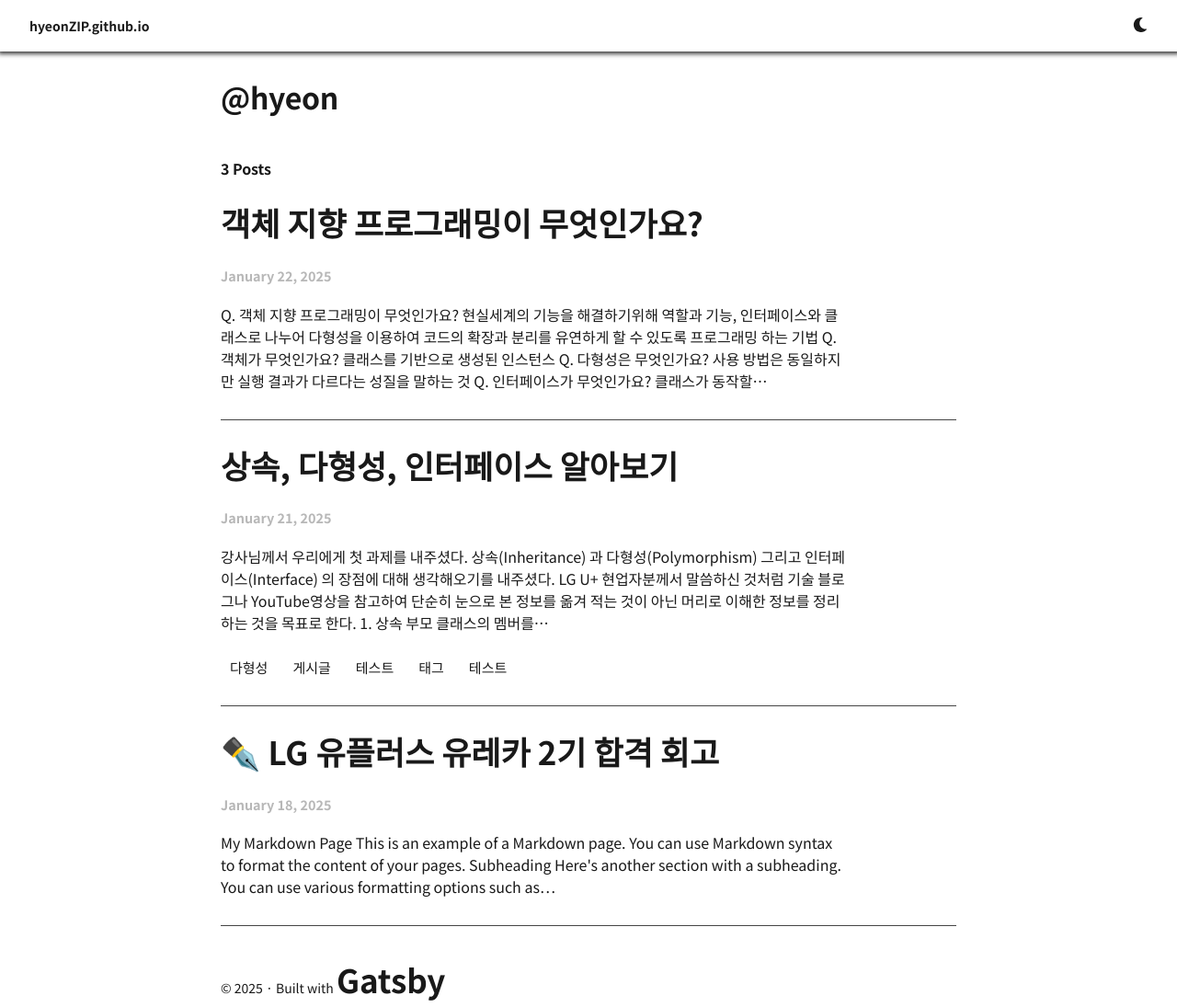
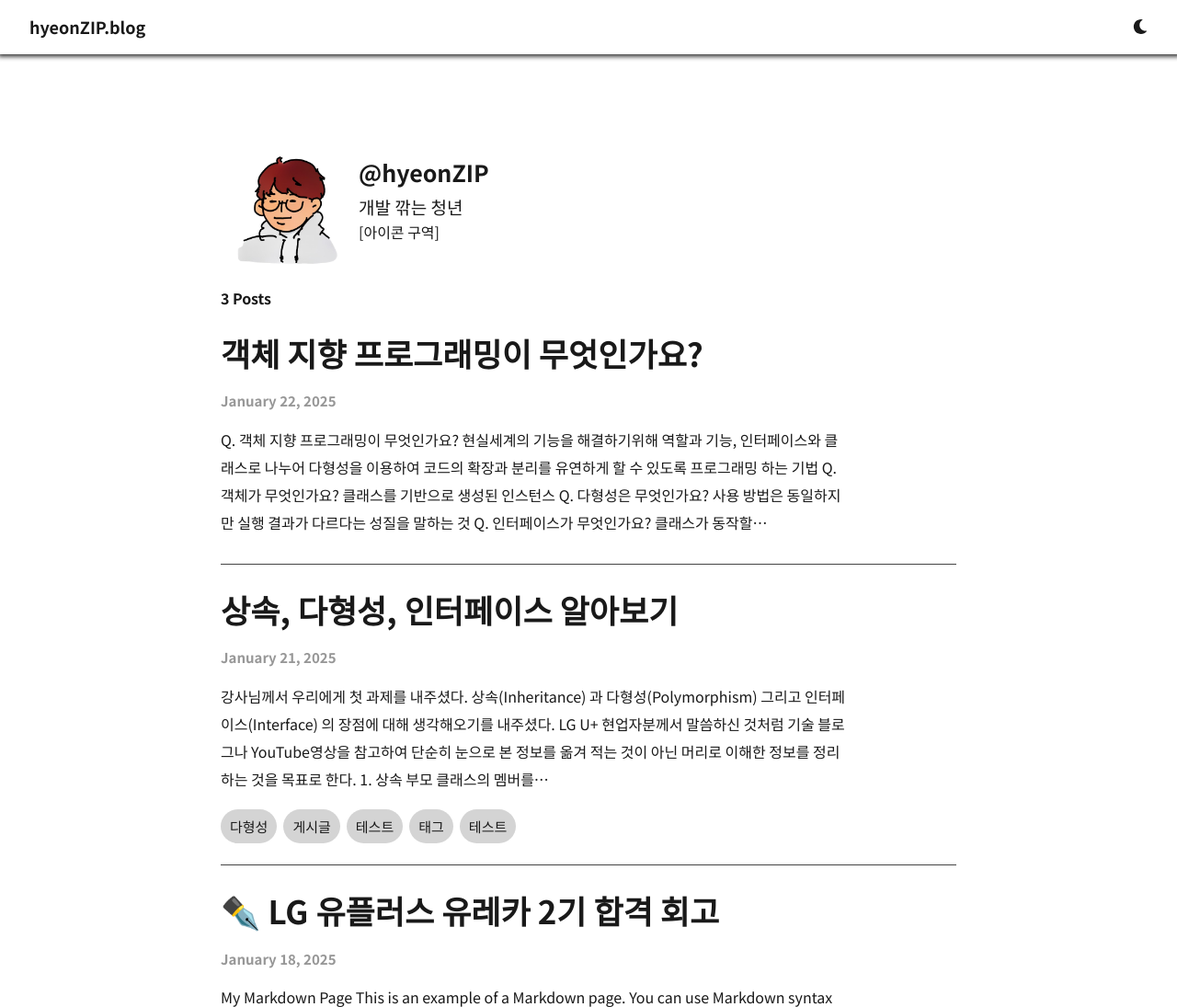
Before and after one commit to hyeonZIP/hyeonzip.github.io, a Gatsby site: page / in a window 1280 px wide. Shown: the top 1095 px of the page at 92% size. Built offline with nearby package versions, Linux system fonts and the light colour scheme; Gatsby itself is replaced by a stand-in of ours.

Commit message:
feat: class추가 및 css 수정

```diff
--- a/gatsby-config.js
+++ b/gatsby-config.js
@@ -9,7 +9,7 @@
  */
 module.exports = {
   siteMetadata: {
-    title: `hyeonZIP.github.io`,
+    title: `hyeonZIP.blog`,
     description: `Kick off your next, great Gatsby project with this default starter. This barebones starter ships with the main Gatsby configuration files you might need.`,
     author: `@gatsbyjs`,
     siteUrl: `https://gatsbystarterdefaultsource.gatsbyjs.io/`,
--- a/src/components/header.js
+++ b/src/components/header.js
@@ -15,8 +15,8 @@ const Header = ({ siteTitle, theme, toggleTheme }) => (
     <Link
       to="/"
       style={{
-        fontSize: `var(--font-sm)`,
-        textDecoration: `none`,
+        fontSize: `var(--font-lg)`,
+        textDecoration: `none`
       }}
     >
       {siteTitle}
--- a/src/components/layout.css
+++ b/src/components/layout.css
@@ -25,6 +25,7 @@
 :root[color-theme='light'] {
   --color-background: #fff;
   --color-text: #191919;
+  --color-tag-background: #d4d4d4;
 }
 
 :root[color-theme='dark'] {
@@ -41,14 +42,6 @@ html {
   line-height: var(--line-height-normal);
   overflow-y: scroll;
   background: var(--color-background);
-}
-span{
-  background-color: var(--color-tag-background);
-  border-radius: 50px;
-  font-size: 15px;
-  padding: 8px 10px;
-  margin-right: 7px;
-  margin-bottom: 20px;
 }
 body {
   -moz-osx-font-smoothing: grayscale;
@@ -242,3 +235,43 @@ pre tt:before,
 pre tt:after {
   content: none;
 }
+.p-area{
+  display: flex;
+  padding-top: 50px;
+  align-items: center;
+}
+.p-name{
+  font-size: 25px;
+  font-weight: bold;
+}
+.p-intro{
+  font-size: 19px;
+  padding-top: 5px;
+}
+.i-title{
+  font-size: 35px;
+}
+.i-date{
+  padding-top: 15px;
+  padding-bottom: 15px;
+  font-size: 15px;
+  color: #979797;
+  font-weight: bold;
+}
+.i-excerpt{
+  font-size: 16px;
+  line-height: 30px;
+}
+.i-tag{
+  background-color: var(--color-tag-background);
+  border-radius: 50px;
+  font-size: 15px;
+  padding: 8px 10px;
+  margin-right: 7px;
+  margin-bottom: 20px;
+  cursor: pointer;
+}
+.selected{
+  background-color: var(--color-text);
+  color: var(--color-background);
+}
--- a/src/components/layout.js
+++ b/src/components/layout.js
@@ -66,9 +66,11 @@ const Layout = ({ children }) => {
             fontSize: `var(--font-sm)`,
           }}
         >
-          © {new Date().getFullYear()} &middot; Built with
+          © hyeonZIP &middot; Refered to
           {` `}
-          <a href="https://www.gatsbyjs.com">Gatsby</a>
+          <a href="https://hudi.blog/" style={{fontSize: '14px', textDecoration: 'underline'}}>@hudi</a>
+          {` `}
+          Theme
         </footer>
       </div>
     </>
--- a/src/pages/index.js
+++ b/src/pages/index.js
@@ -1,25 +1,54 @@
-import React from "react"
+import React, {useState} from "react"
 import { Link, graphql } from "gatsby"
 import Layout from "../components/layout"
+import {GatsbyImage, getImage} from "gatsby-plugin-image"
 
 export default ({ data }) => {
+
+  const profileImg = getImage(data.allFile.nodes[0].childImageSharp.gatsbyImageData)
+  const [filteredPosts, setFilteredPosts] = useState(data.allMarkdownRemark.edges)
+  const [selectedTag, setSelectedTag] = useState(null)
+
+  const handleTagClick = (tag) => {
+    if(!tag) return;
+    if(selectedTag === tag){
+      setSelectedTag(null)
+      setFilteredPosts(data.allMarkdownRemark.edges)
+    } else{
+      const filtered = data.allMarkdownRemark.edges.filter(({node})=>{
+        if(!node.frontmatter.tag) return false;
+        const tags = node.frontmatter.tag.split(",").map(t => t.trim());
+        return tags.includes(tag);
+      })
+      setSelectedTag(tag)
+      setFilteredPosts(filtered)
+    }
+  }
+
   return (
     <Layout>
       <div>
-        <h1>@hyeon</h1>
+        <div class="p-area">
+          <div><GatsbyImage image={profileImg} alt="Thumbnail"/></div>
+          <div>
+            <div class="p-name">@hyeonZIP</div>
+            <div class="p-intro">개발 깎는 청년</div>
+            <div> [아이콘 구역]</div>
+          </div>
+        </div>
         {/* 포스트 수 */}
-        <h4>{data.allMarkdownRemark.totalCount} Posts</h4>
+        <h4>{filteredPosts.length} Posts</h4>
         {/* 존재하는 모든 포스트 반복 생성 */}
-        {data.allMarkdownRemark.edges.map(({ node }) => (
+        {filteredPosts.map(({ node }) => (
           <div key={node.id}>
             {/* 글 제목 기본 h3 폰트를 사용하려면 onclick으로 변경*/}
-            <h2><Link to={node.fields.slug}>{node.frontmatter.title}</Link></h2>
+            <Link class="i-title" to={node.fields.slug}>{node.frontmatter.title}</Link>
             {/* 글 날짜 */}
-            <h4 style={{color: '#B7B7B7', fontSize: '0.9em'}}>{node.frontmatter.date}</h4>
+            <div class="i-date">{node.frontmatter.date}</div>
             {/* 글 요약 */}
-            <p>{node.excerpt}</p>
+            <p class="i-excerpt">{node.excerpt}</p>
             {(node.frontmatter.tag != null) ? node.frontmatter.tag.split(",").map((tag) => (
-              <span>{tag}</span>
+              <span onClick={()=>handleTagClick(tag)} class="i-tag" key={tag}>{tag}</span>
             )):""}
             <hr/>
           </div>
@@ -31,6 +60,13 @@ export default ({ data }) => {
 
 export const query = graphql`
   query {
+    allFile(filter: {name: {eq: "avatar"}}){
+      nodes{
+        childImageSharp{
+          gatsbyImageData(width: 150, height: 150)
+        }
+      }
+    }
     allMarkdownRemark(sort: { fields: [frontmatter___date], order: DESC }) {
       totalCount
       edges {
```
Also changed, not shown: content/posts/images/example.png (deleted), content/posts/images/gatsby-icon.png (deleted).
